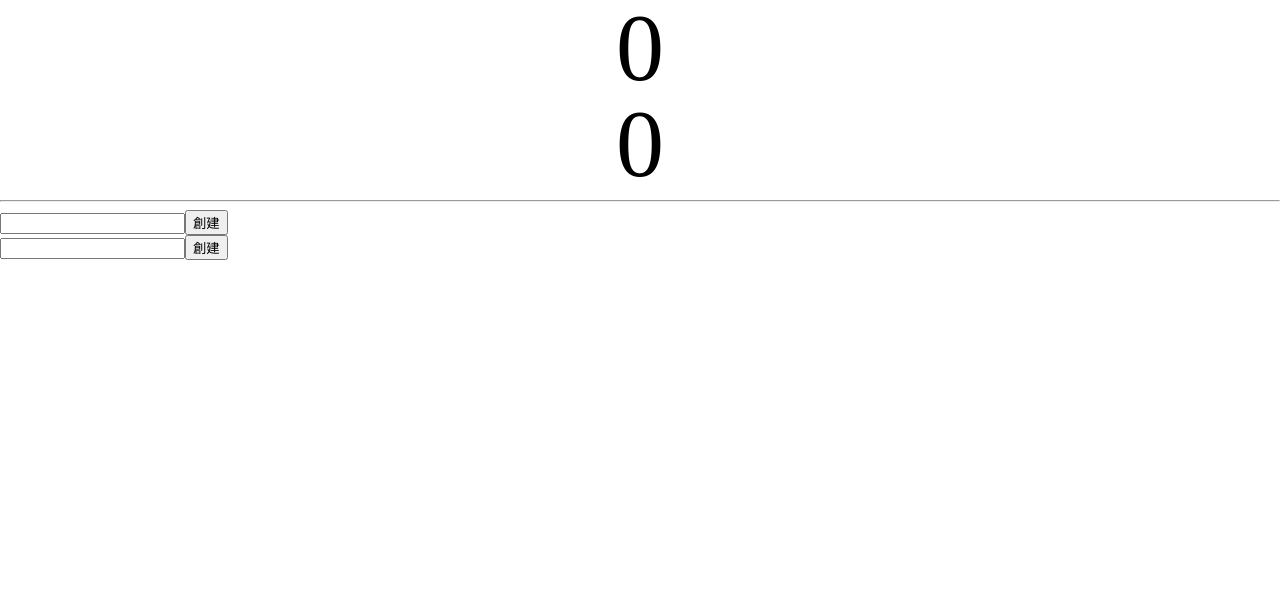
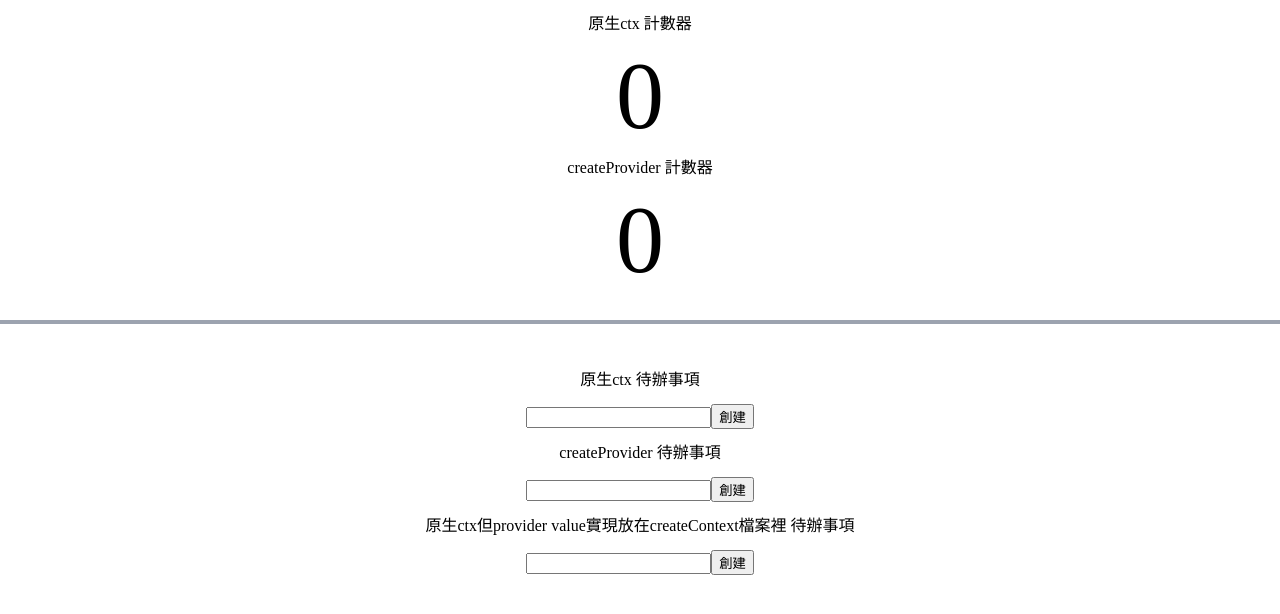
Before and after one commit to wjw960710/project_main, a React (Vite) app in the folder __dev__/ts_vite_react/: page / in a window 1280 px wide. Shown: the top 614 px of the page. Built offline with nearby package versions, Linux system fonts and the light colour scheme.

Commit message:
再新增一個原生 context 範例

```diff
--- a/__dev__/ts_vite_react/src/app.tsx
+++ b/__dev__/ts_vite_react/src/app.tsx
@@ -2,16 +2,25 @@ import {Counter} from "./component/counter/counter.tsx";
 import {Counter2} from "./component/counter2/counter.tsx";
 import {Todo} from "./component/todo/todo.tsx";
 import {Todo2} from "./component/todo2/todo.tsx";
+import {Todo3} from "./component/todo3/todo.tsx";
 
 function App() {
 
   return (
-    <div>
+    <div className={'flex flex-col items-center justify-center'}>
+      <div className={'my-4'}>原生ctx 計數器</div>
       <Counter />
+      <div className={'my-4'}>createProvider 計數器</div>
       <Counter2 />
-      <hr/>
+
+      <div className={'w-full h-1 bg-gray my-8'}/>
+
+      <div className={'my-4'}>原生ctx 待辦事項</div>
       <Todo />
+      <div className={'my-4'}>createProvider 待辦事項</div>
       <Todo2 />
+      <div className={'my-4'}>原生ctx但provider value實現放在createContext檔案裡 待辦事項</div>
+      <Todo3 />
     </div>
   )
 }
--- /dev/null
+++ b/__dev__/ts_vite_react/src/component/todo3/context.ts
@@ -0,0 +1,37 @@
+import {type ChangeEvent, createContext, type KeyboardEvent, useState} from "react";
+
+type AutoContextValue<T extends Function> =
+  T extends (...args: any[]) => infer R ? R : never
+
+export const todoContext = createContext<AutoContextValue<typeof useContextValue>>(null!)
+
+export function useContextValue () {
+  const [input, setInput] = useState('')
+  const [list, setList] = useState<{value?: { name: string }[]}>({})
+
+  function handleInput (ev: ChangeEvent<HTMLInputElement>) {
+    setInput(ev.target.value)
+  }
+
+  function handleCreate (ev: KeyboardEvent<HTMLInputElement>) {
+    if (ev.key !== 'Enter') return
+    create()
+  }
+
+  function create () {
+    if (!input) return
+    if (list.value?.some(e => e.name === input)) return
+    setList(e => ({
+      value: [...e.value || [], {name: input}]
+    }))
+    setInput('')
+  }
+
+  return {
+    input,
+    list,
+    handleInput,
+    handleCreate,
+    create,
+  }
+}
--- /dev/null
+++ b/__dev__/ts_vite_react/src/component/todo3/todo.tsx
@@ -0,0 +1,22 @@
+import {todoContext, useContextValue} from "./context.ts";
+import {useContext} from "react";
+
+export function Todo3 () {
+  const contextValue = useContextValue()
+
+  return <todoContext.Provider value={contextValue}>
+    <TodoContent />
+  </todoContext.Provider>
+}
+
+function TodoContent () {
+  const { input, list, handleInput, handleCreate, create } = useContext(todoContext)
+
+  return <div>
+    <input type="text" value={input} onChange={handleInput} onKeyUp={handleCreate} />
+    <button onClick={create}>創建</button>
+    <ul>
+      {list.value?.map(e => <li key={e.name}>{e.name}</li>)}
+    </ul>
+  </div>
+}
```
